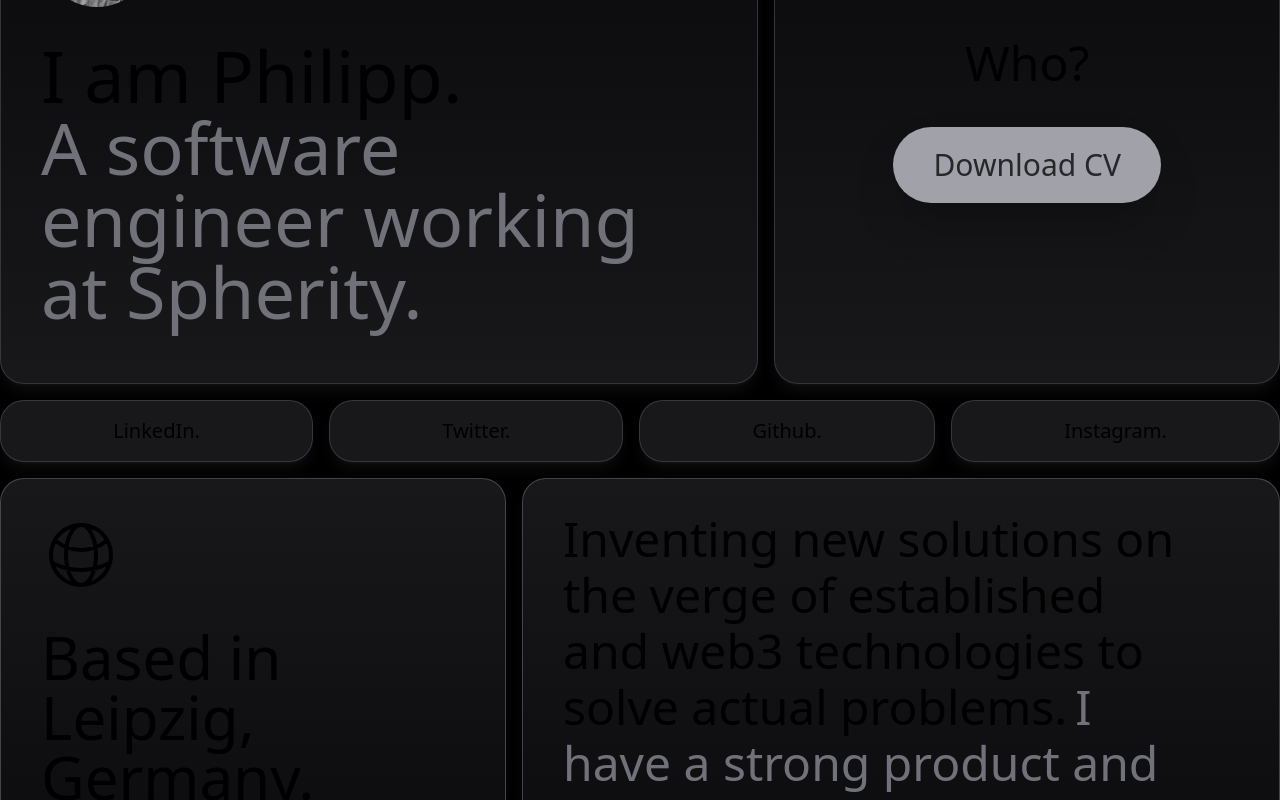
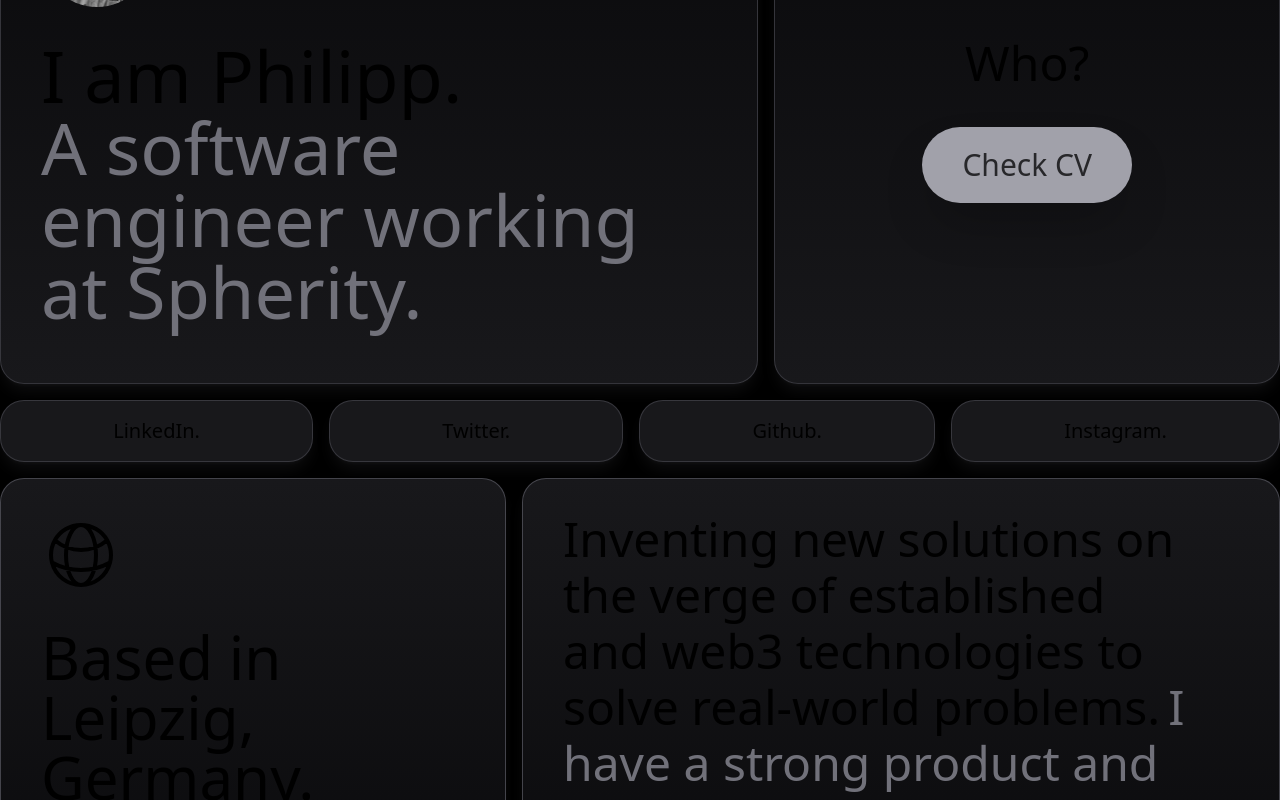
Before and after one commit to strumswell/bolte, a Next.js app: page / in a window 1280 px wide. Shown: the part 240-1040 px from the top of the page. Built offline with nearby package versions, Linux system fonts and the light colour scheme.

Commit message:
chore: text changes

```diff
--- a/src/components/about.tsx
+++ b/src/components/about.tsx
@@ -26,7 +26,7 @@
       <div className="sm:basis-3/5 bg-gradient-to-b from-zinc-900 to-zinc-950 rounded-3xl p-4 pl-10 pr-20 border border-zinc-600/80 shadow-lg shadow-zinc-700/20">
         <div className="mt-5 mb-8 leading-10">
           <span className="text-5xl font-light">
-            Inventing new solutions on the verge of established and web3 technologies to solve actual problems.
+            Inventing new solutions on the verge of established and web3 technologies to solve real-world problems.
           </span>
           <span className="text-5xl font-light text-zinc-500 ml-2">
             I have a strong product and business focus with a strict no-bs policy.
--- a/src/components/hero.tsx
+++ b/src/components/hero.tsx
@@ -28,7 +28,7 @@
               className="text-2xl lg:text-3xl p-5 pl-10 pr-10 bg-zinc-400 text-zinc-800 shadow-2xl font-light transition duration-500 hover:scale-105 rounded-full"
               href="https://www.linkedin.com/in/philipp-bolte-5148601a3/"
             >
-              Download CV
+              Check CV
             </a>
           </div>
         </div>
```
